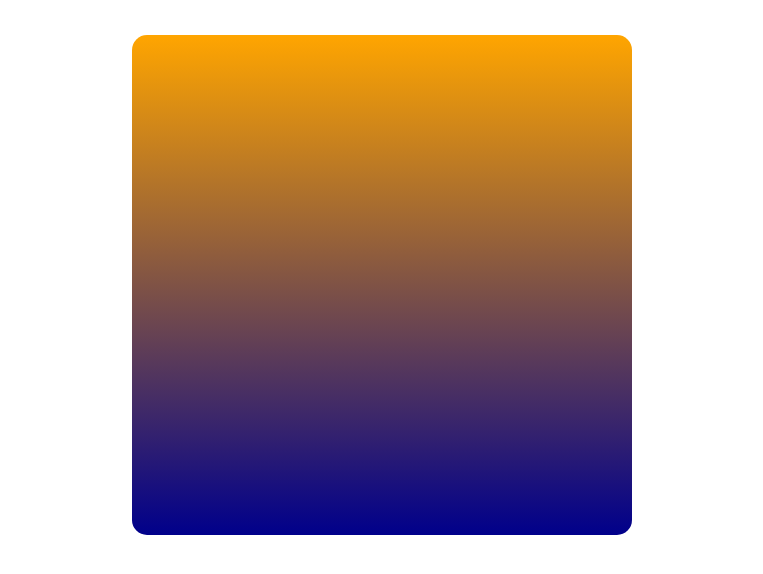
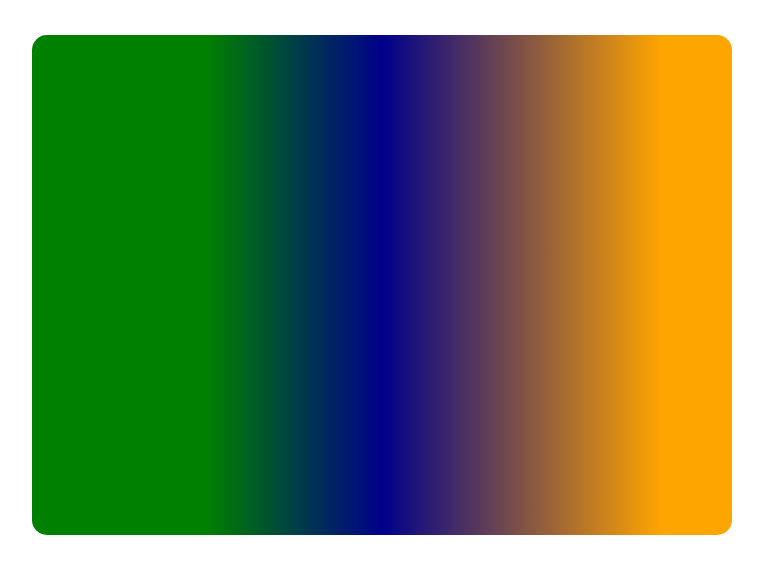
Before and after one commit to aydotjs/CSS-Decoded-Unlocking-The-Secrets-Of-Styling-And-Design, a plain HTML site: page chapter 8- Gradients/8-2 - Linear Gradients – Unprefixed Syntax/start/index.html in a window 1280 px wide. Shown: the whole page, without its empty margins (258-1021 px from the left). Drawn offline with Linux system fonts and the light colour scheme.

Commit message:
week 9- day 2

```diff
--- a/chapter 8- Gradients/8-2 - Linear Gradients – Unprefixed Syntax/start/style.css
+++ b/chapter 8- Gradients/8-2 - Linear Gradients – Unprefixed Syntax/start/style.css
@@ -3,9 +3,9 @@
 --------------------------- */
 
 .box {
-  width: 500px;
+  width: 700px;
   height: 500px;
   margin: 35px auto;
   border-radius: 15px;
-  background: linear-gradient(orange, darkblue);
+  background: linear-gradient(to left,orange 10%, darkblue 50%, green 75%);
 }
--- a/chapter 8- Gradients/8-4 - Radial Gradients  – Unprefixed Syntax/start/style.css
+++ b/chapter 8- Gradients/8-4 - Radial Gradients  – Unprefixed Syntax/start/style.css
@@ -6,6 +6,7 @@
 .box {
 	width: 400px;
 	height: 400px;
-	border-radius: 50%;
+	/* border-radius: 50%; */
 	margin: 40px auto;
+	background-image: repeating-linear-gradient(red 5px, purple 50px);
 }
```
